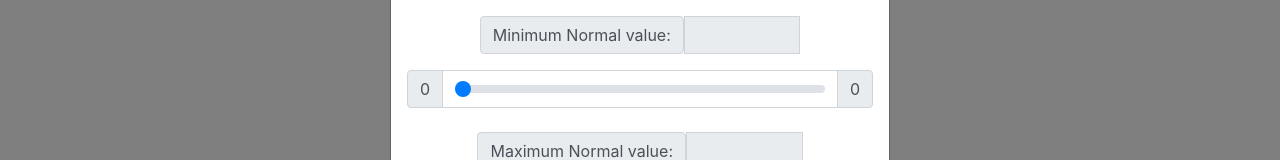
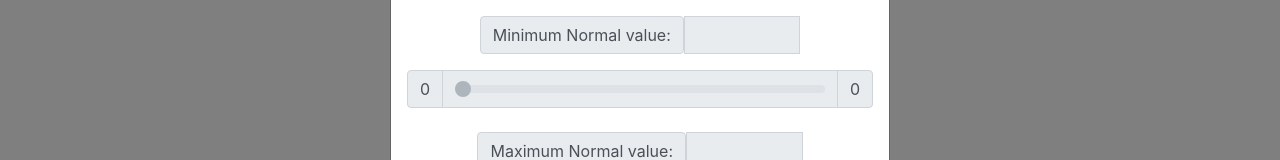
Before and after one commit to fabiogaspar11/ProjDAE, a Nuxt app in the folder PRC-Client/: page /biomedicDataTypes in a window 1280 px wide. Both pictures are taken after a click on the button "New Type". Shown: the part 430-590 px from the top of the page. Built offline with nearby package versions, Linux system fonts and the light colour scheme; no server answers.

Commit message:
biomedic disable mininum

```diff
--- a/PRC-Client/pages/biomedicDataTypes/index.vue
+++ b/PRC-Client/pages/biomedicDataTypes/index.vue
@@ -79,6 +79,7 @@
             class="mt-3"
           >
           <b-input
+            :disabled="!isMinValueValid || !isMaxValueValid"
             v-model.number="normalMinValue"
             type="range"
             step="0.5"
```
